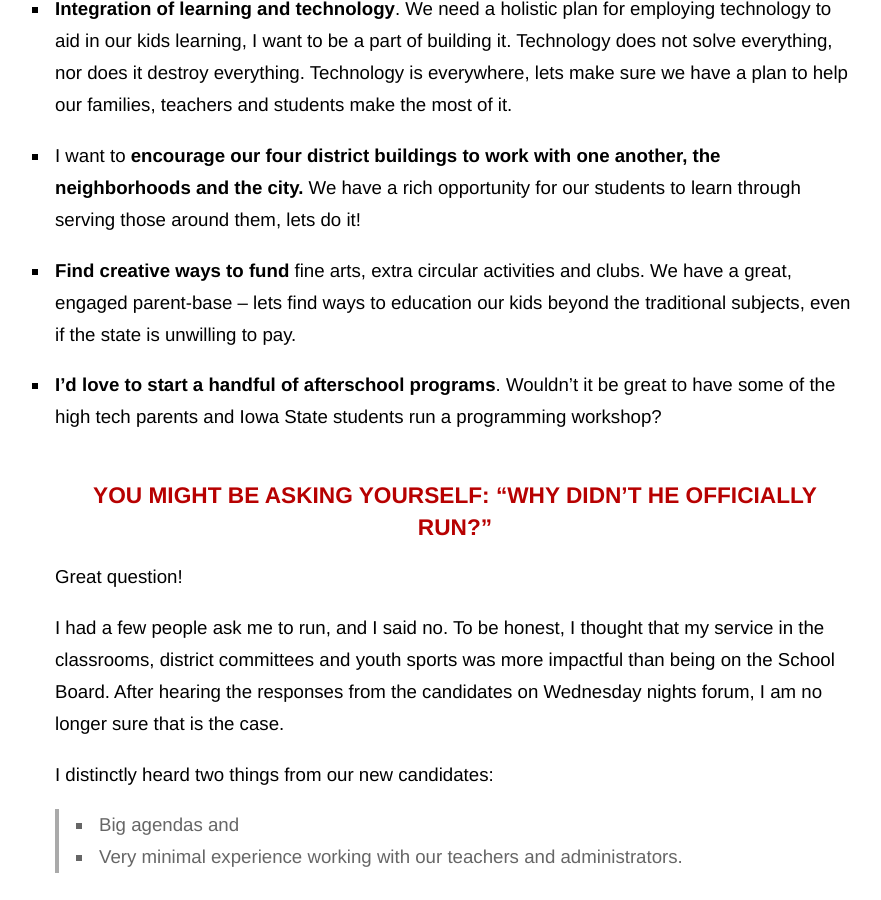
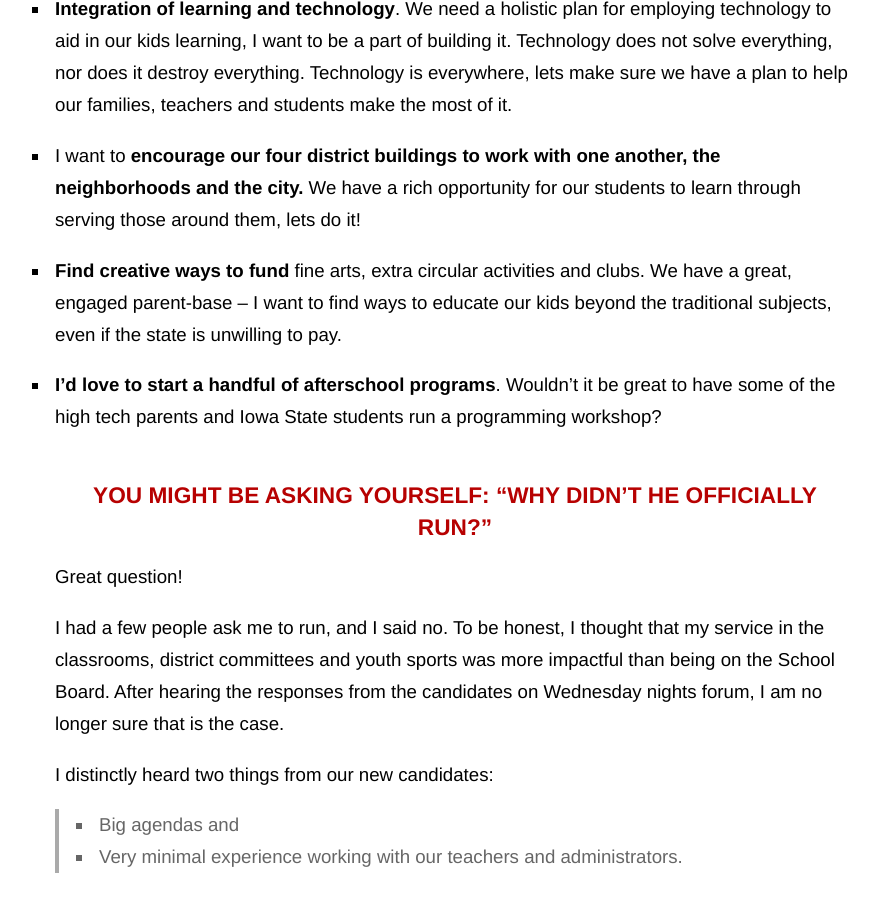
Before and after one commit to banderson623/banderson623.github.com, a Jekyll site: the page built from projects/gilbert.md, in a window 1280 px wide and 900 px high, scrolled down 929 px. Shown: the whole window, without its empty margins (185-1066 px from the left). Built offline with Jekyll 4.4.1, drawn with Linux system fonts in a browser that asks for light colours; a script that is not in the unit is left out.

Commit message:
grammarz

```diff
--- a/projects/gilbert.md
+++ b/projects/gilbert.md
@@ -34,7 +34,7 @@ I am running with the following goals:
 
 * I want to **encourage our four district buildings to work with one another, the neighborhoods and the city.**  We have a rich opportunity for our students to learn through serving those around them, lets do it!
 
-* **Find creative ways to fund** fine arts, extra circular activities and clubs. We have a great, engaged parent-base – lets find ways to education our kids beyond the traditional subjects, even if the state is unwilling to pay.
+* **Find creative ways to fund** fine arts, extra circular activities and clubs. We have a great, engaged parent-base – I want to find ways to educate our kids beyond the traditional subjects, even if the state is unwilling to pay.
 
 <!-- * **I want to have a conversation about how we engage the different cultures, races, financial means and backgrounds in our schools to maximize learning and inclusion.** There are unmet needs and opportunities for us to learn from those who are different than us. Let's be honest with each other and learn to befriend and serve those who are different. Whether this is cultural, financial or racial diversity – I want to see our kids and parents be able to have honest conversations about the world around us, and to do our part to make it better. -->
 
```
